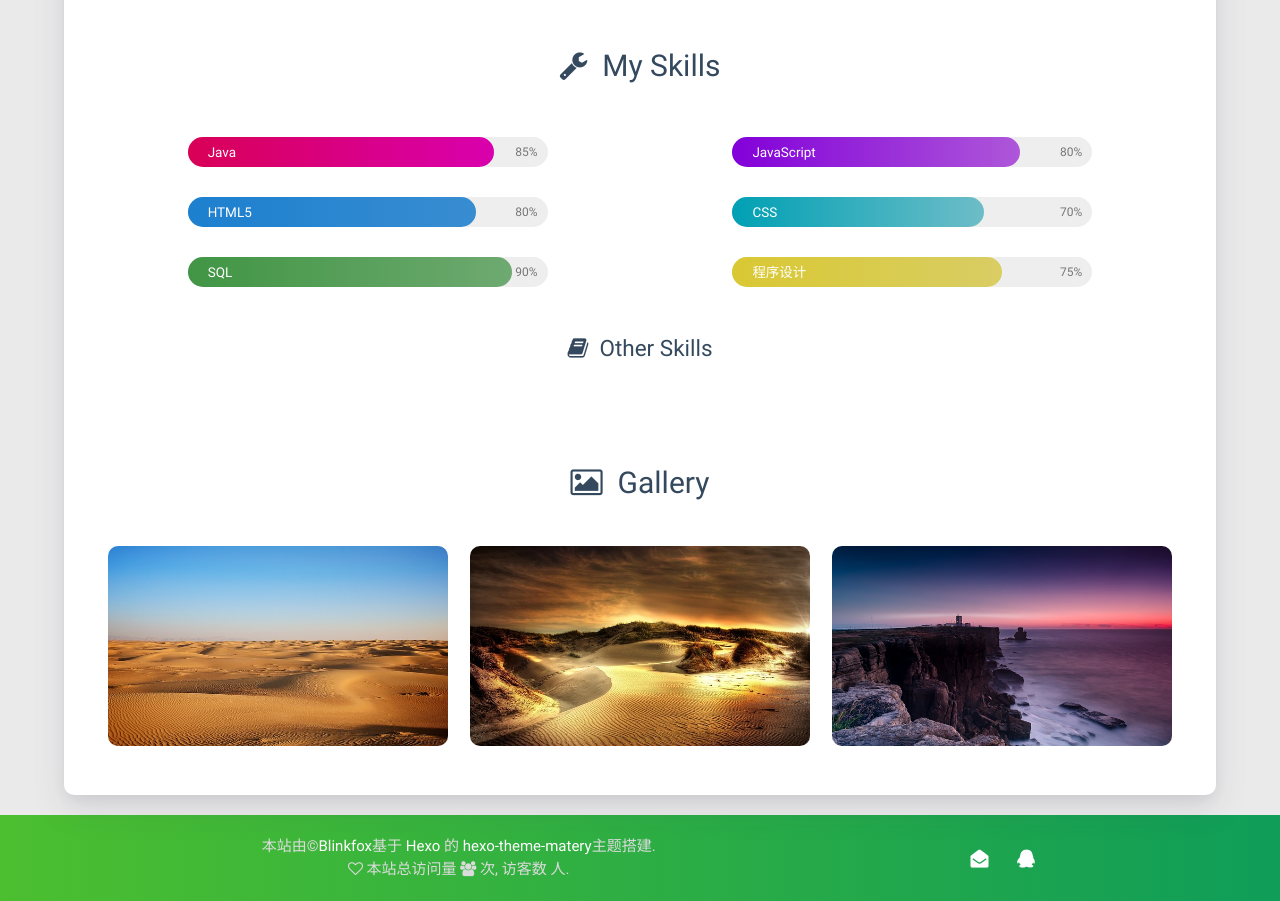
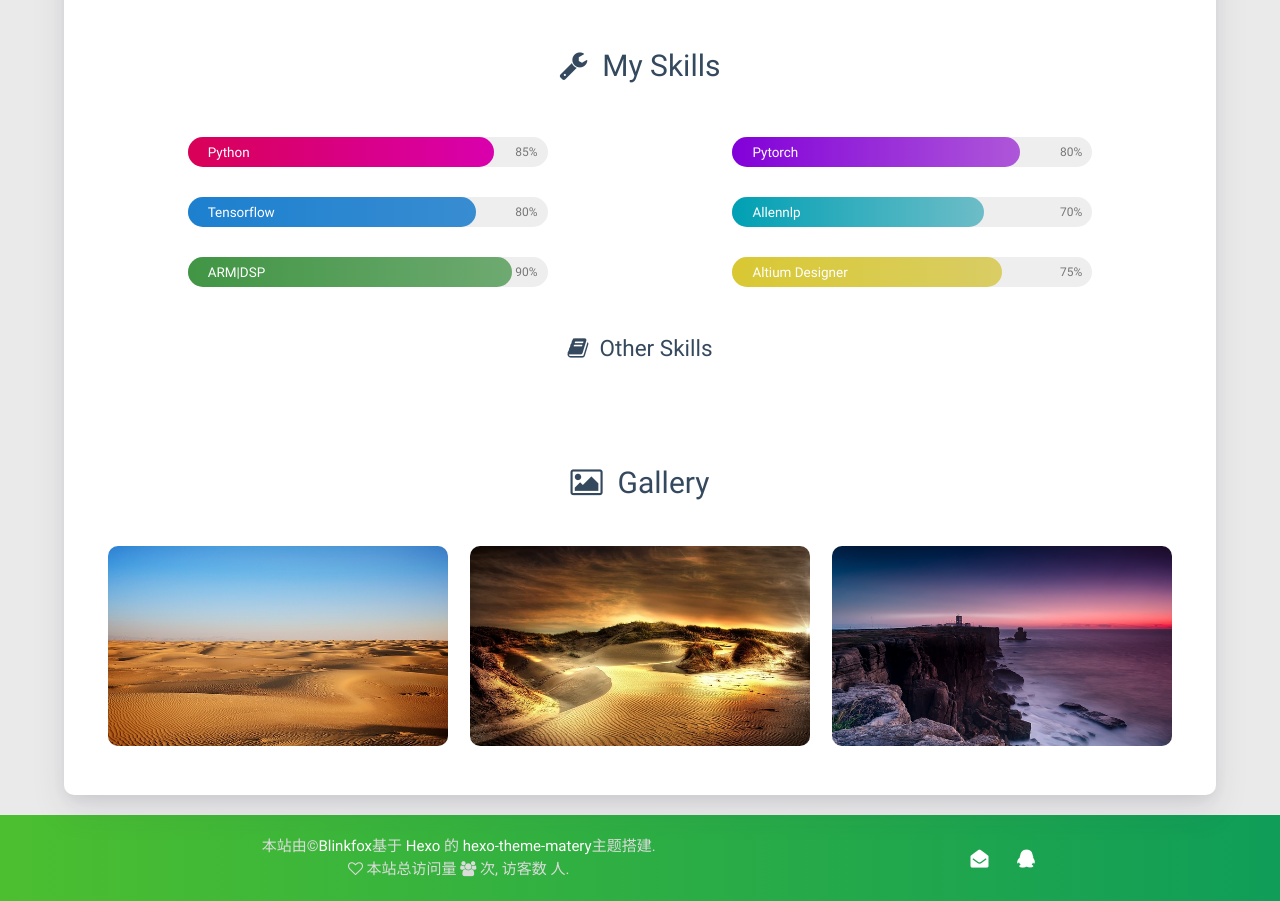
Before and after one commit to Biqing-Qi/Biqing-QI.github.io, a plain HTML site: page about/index.html in a window 1280 px wide. Shown: the part 1700-2601 px from the top of the page. Drawn offline with Linux system fonts and the light colour scheme; some packages are replaced by stand-ins of ours; a script that the page names is missing.

Commit message:
Site updated: 2020-03-09 09:37:29

```diff
--- a/about/index.html
+++ b/about/index.html
@@ -625,7 +625,7 @@ $('.bg-cover').css('background-image', 'url(/medias/banner/' + new Date().getDay
             <div class="skillbar">
                 <div class="skillbar-title"
                      style="background: linear-gradient(to right, #FF0066 0%, #FF00CC 100%); width: 85%">
-                    <span>Java</span>
+                    <span>Python</span>
                 </div>
                 <div class="skill-bar-percent">85%</div>
             </div>
@@ -636,7 +636,7 @@ $('.bg-cover').css('background-image', 'url(/medias/banner/' + new Date().getDay
             <div class="skillbar">
                 <div class="skillbar-title"
                      style="background: linear-gradient(to right, #9900FF 0%, #CC66FF 100%); width: 80%">
-                    <span>JavaScript</span>
+                    <span>Pytorch</span>
                 </div>
                 <div class="skill-bar-percent">80%</div>
             </div>
@@ -647,7 +647,7 @@ $('.bg-cover').css('background-image', 'url(/medias/banner/' + new Date().getDay
             <div class="skillbar">
                 <div class="skillbar-title"
                      style="background: linear-gradient(to right, #2196F3 0%, #42A5F5 100%); width: 80%">
-                    <span>HTML5</span>
+                    <span>Tensorflow</span>
                 </div>
                 <div class="skill-bar-percent">80%</div>
             </div>
@@ -658,7 +658,7 @@ $('.bg-cover').css('background-image', 'url(/medias/banner/' + new Date().getDay
             <div class="skillbar">
                 <div class="skillbar-title"
                      style="background: linear-gradient(to right, #00BCD4 0%, #80DEEA 100%); width: 70%">
-                    <span>CSS</span>
+                    <span>Allennlp</span>
                 </div>
                 <div class="skill-bar-percent">70%</div>
             </div>
@@ -669,7 +669,7 @@ $('.bg-cover').css('background-image', 'url(/medias/banner/' + new Date().getDay
             <div class="skillbar">
                 <div class="skillbar-title"
                      style="background: linear-gradient(to right, #4CAF50 0%, #81C784 100%); width: 90%">
-                    <span>SQL</span>
+                    <span>ARM|DSP</span>
                 </div>
                 <div class="skill-bar-percent">90%</div>
             </div>
@@ -680,7 +680,7 @@ $('.bg-cover').css('background-image', 'url(/medias/banner/' + new Date().getDay
             <div class="skillbar">
                 <div class="skillbar-title"
                      style="background: linear-gradient(to right, #FFEB3B 0%, #FFF176 100%); width: 75%">
-                    <span>程序设计</span>
+                    <span>Altium Designer</span>
                 </div>
                 <div class="skill-bar-percent">75%</div>
             </div>
```
